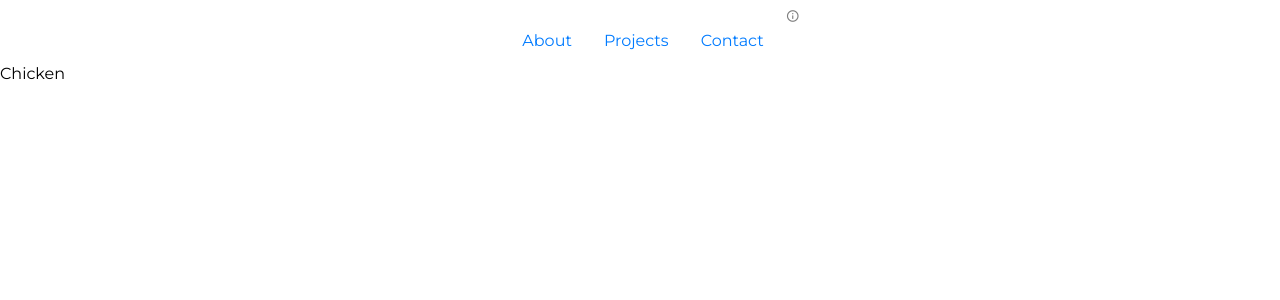
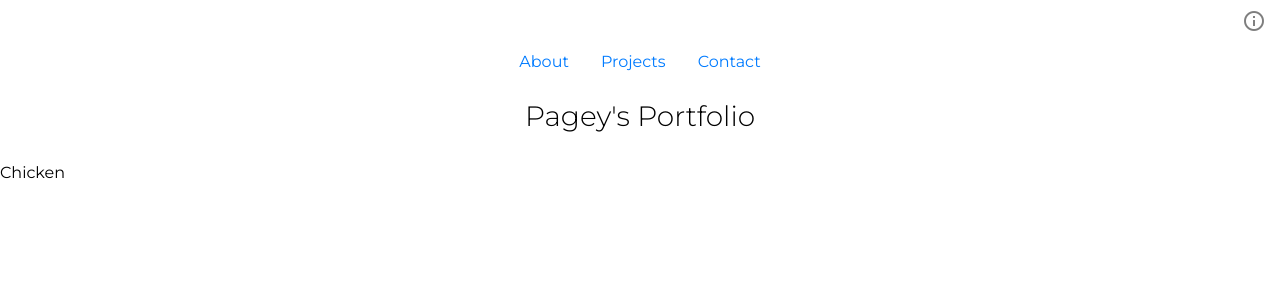
Before and after one commit to D-Pagey/FCC-Portfolio, a React (Create React App) app: page / in a window 1280 px wide. Shown: the top 300 px of the page. Built offline with nearby package versions, Linux system fonts and the light colour scheme.

Commit message:
Restyling Modal and Navbar. Adding Header.

```diff
--- a/src/App.js
+++ b/src/App.js
@@ -1,13 +1,17 @@
 import React, { Component } from 'react';
 
 import './App.css';
+import Modal from './components/Modal';
 import Navbar from './components/Navbar';
+import Header from './components/Header';
 
 class App extends Component {
   render() {
     return (
       <div className="App">
+        <Modal />
         <Navbar />
+        <Header />
         <p>Chicken</p>
       </div>
     );
--- /dev/null
+++ b/src/components/Header/Header.css
@@ -0,0 +1,8 @@
+.header {
+  align-self: center;
+}
+
+.title {
+  font-size: 1.75em;
+  font-weight: 300;
+  margin: 0.5em 0; }
--- /dev/null
+++ b/src/components/Header/Header.js
@@ -0,0 +1,15 @@
+import React, { Component } from 'react';
+
+import './Header.css';
+
+class Header extends Component {
+  render() {
+    return (
+      <header class="header">
+        <h1 class="title">Pagey's Portfolio</h1>
+      </header>
+    )
+  }
+}
+
+export default Header;
--- /dev/null
+++ b/src/components/Header/index.js
@@ -0,0 +1,3 @@
+import Header from './Header.js';
+
+export default Header;
--- a/src/components/Modal/Modal.css
+++ b/src/components/Modal/Modal.css
@@ -5,7 +5,6 @@
   float: right; }
 
 .material-icons.md-14 {
-  font-size: 14px;
   opacity: .5; }
 
 .modal-about {
--- a/src/components/Navbar/Navbar.css
+++ b/src/components/Navbar/Navbar.css
@@ -1,12 +1,14 @@
 .navbar {
   align-self: center;
   display: flex;
+  align-items: center;
   height: 3em; }
 
 .navbar-items {
   align-items: center;
   display: flex;
   height: inherit;
+  padding: 0;
   justify-content: flex-end; }
 
 .navbar-titles {
--- a/src/components/Navbar/Navbar.js
+++ b/src/components/Navbar/Navbar.js
@@ -1,7 +1,6 @@
 import React, { Component } from 'react';
 
 import './Navbar.css';
-import Modal from '../Modal';
 
 class Navbar extends Component {
   render() {
@@ -15,7 +14,6 @@ class Navbar extends Component {
               <li class="navbar-titles">
                 <a href="#contact" class="navbar-links">Contact</a></li>
         </ul>
-        <Modal />
       </nav>
     )
   }
```
